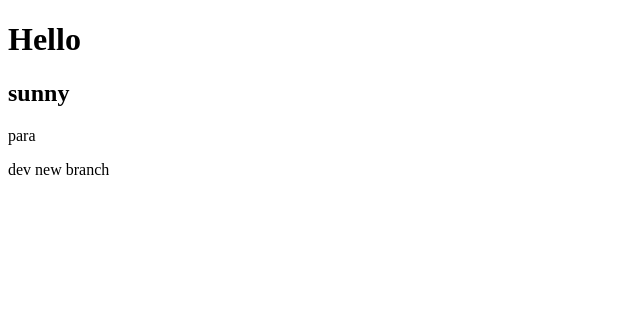
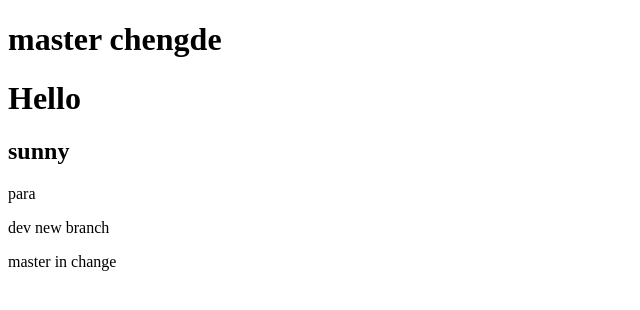
Before and after one commit to Sunny3335/Git_command, a plain HTML site: page index.html in a window 1280 px wide. Shown: the whole page, without its empty margins (0-640 px from the left). Drawn offline with Linux system fonts and the light colour scheme.

Commit message:
changes in the master

```diff
--- a/index.html
+++ b/index.html
@@ -6,10 +6,12 @@
     <title>Document</title>
 </head>
 <body>
+    <h1>master chengde</h1>
     <h1>Hello</h1>
     <h2>sunny</h2>
     <p>para</p>
     <p>dev new branch</p>
+    <p>master in change</p>
 
 </body>
 </html>
```
